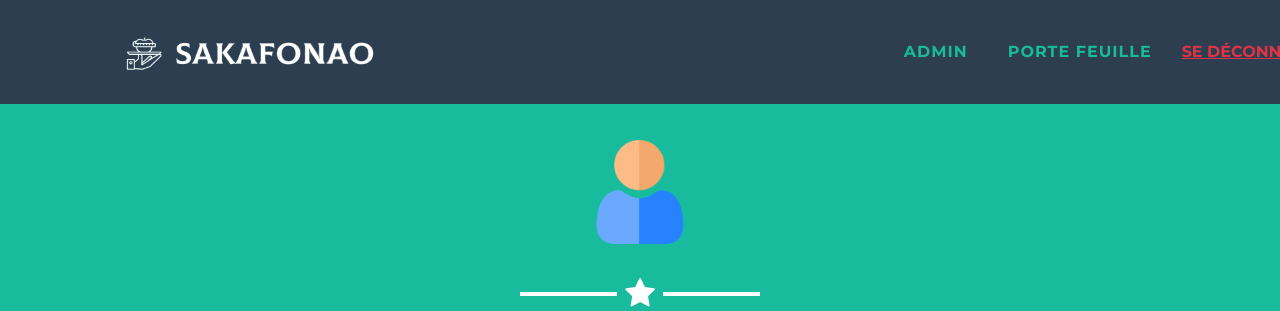
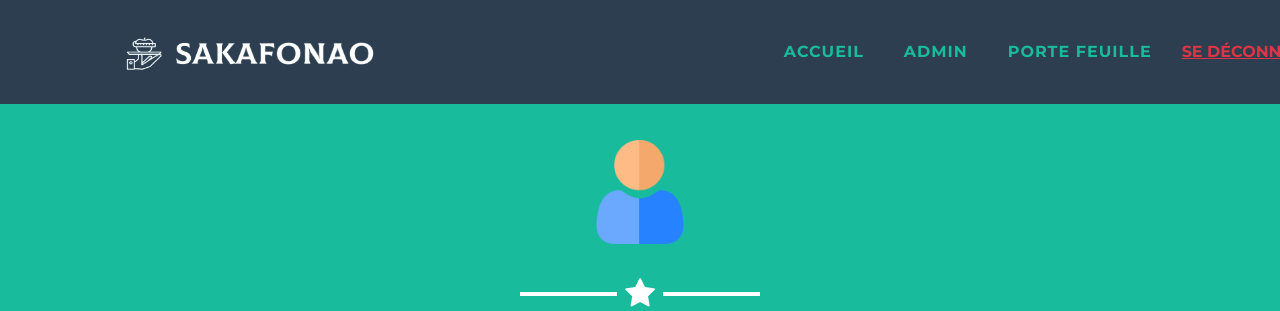
Before and after one commit to Mpiahy/Projet_S4, a CodeIgniter app: the page made by application/views/proposition.php in a window 1280 px wide. Shown: the top 311 px of the page. Run offline with CodeIgniter, Linux system fonts and the light colour scheme; data that the repository does not hold is empty.

Commit message:
Update proposition.php

```diff
--- a/application/views/proposition.php
+++ b/application/views/proposition.php
@@ -18,6 +18,7 @@
             <div class="collapse navbar-collapse" id="navbarResponsive" style="padding-right: 0px;">
                 <picture><img src="<?php echo base_url('assets/accueil_template/assets/img/default-removebg-preview.png'); ?>" style="margin-bottom: -190px;margin-top: -188px;padding-bottom: 0px;padding-right: 0px;margin-right: 0px;" width="336" height="309"></picture>
                 <ul class="navbar-nav ms-auto">
+                    <li class="nav-item mx-0 mx-lg-1"><a class="nav-link link-primary py-3 px-0 px-lg-3 rounded" href="#accueil">Accueil</a></li>
                     <li class="nav-item mx-0 mx-lg-1"><a class="nav-link link-primary py-3 px-0 px-lg-3 rounded" href="#admin">Admin</a></li>
                     <li class="nav-item mx-0 mx-lg-1"><a class="nav-link link-primary py-3 px-0 px-lg-3 rounded" href="#Wallet">Porte Feuille</a></li>
                 </ul>
```
